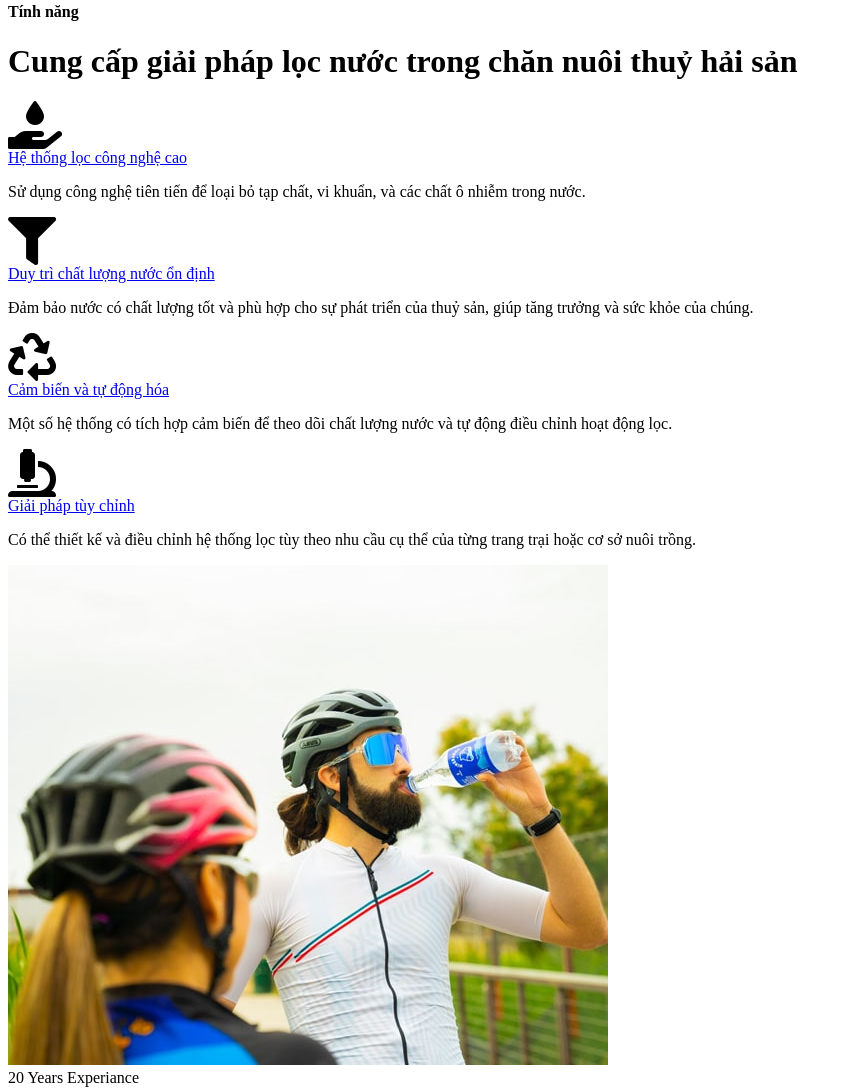
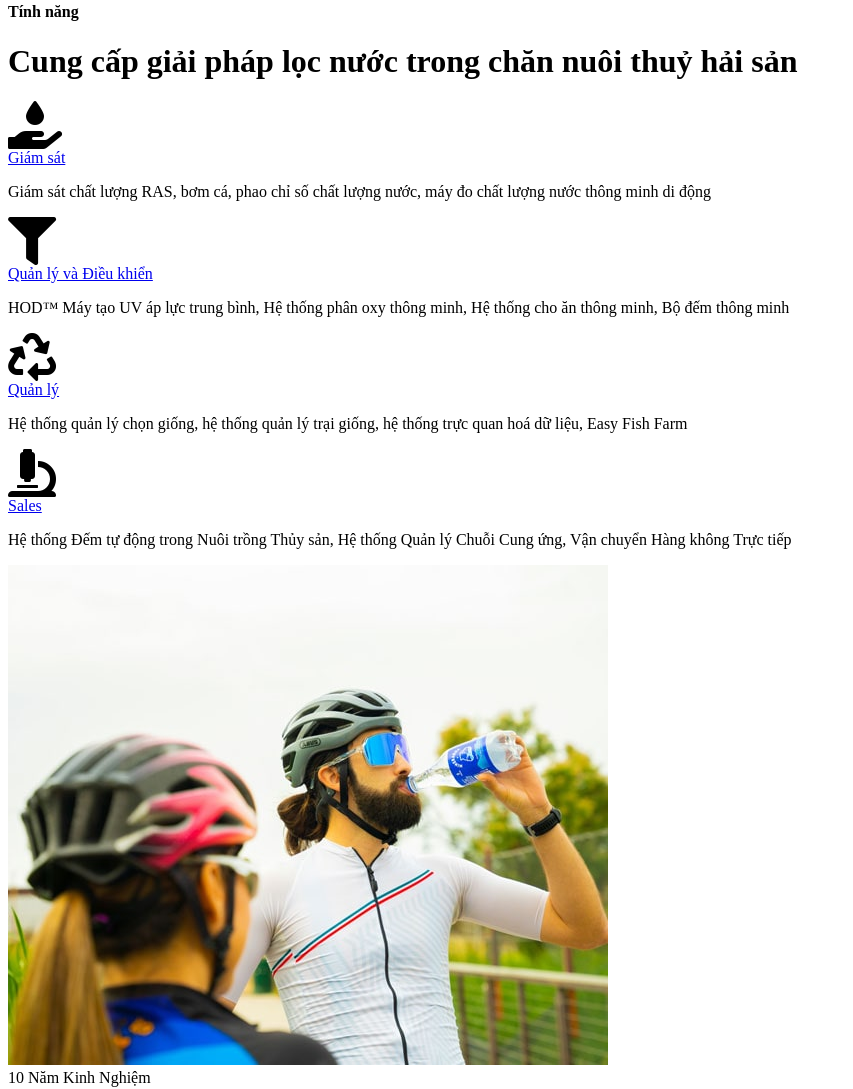
Before and after one commit to tnpham270994/hoanghai_aqua, a website built with Vite: page index.html in a window 1280 px wide. Shown: the part 1840-2929 px from the top of the page, without its empty margins (0-853 px from the left). Built offline with nearby package versions, Linux system fonts and the light colour scheme; files whose address does not match are found by name; a web font is replaced by a local one.

Commit message:
Modify service

```diff
--- a/index.html
+++ b/index.html
@@ -152,29 +152,29 @@
                     <div class=" col-md-6 col-lg-6 col-xl-3 wow fadeInUp" data-wow-delay="0.2s">
                         <div class="feature-item p-4">
                             <div class="feature-icon mb-3"><i class="fas fa-hand-holding-water text-white fa-3x"></i></div>
-                            <a href="#" class="h4 mb-3">Hệ thống lọc công nghệ cao</a>
-                            <p class="mb-3">Sử dụng công nghệ tiên tiến để loại bỏ tạp chất, vi khuẩn, và các chất ô nhiễm trong nước.</p>
+                            <a href="#" class="h4 mb-3">Giám sát</a>
+                            <p class="mb-3">Giám sát chất lượng RAS, bơm cá, phao chỉ số chất lượng nước, máy đo chất lượng nước thông minh di động</p>
                         </div>
                     </div>
                     <div class="col-md-6 col-lg-6 col-xl-3 wow fadeInUp" data-wow-delay="0.4s">
                         <div class="feature-item p-4">
                             <div class="feature-icon mb-3"><i class="fas fa-filter text-white fa-3x"></i></div>
-                            <a href="#" class="h4 mb-3">Duy trì chất lượng nước ổn định</a>
-                            <p class="mb-3">Đảm bảo nước có chất lượng tốt và phù hợp cho sự phát triển của thuỷ sản, giúp tăng trưởng và sức khỏe của chúng.</p>
+                            <a href="#" class="h4 mb-3">Quản lý và Điều khiển</a>
+                            <p class="mb-3">HOD™ Máy tạo UV áp lực trung bình, Hệ thống phân oxy thông minh, Hệ thống cho ăn thông minh, Bộ đếm thông minh</p>
                         </div>
                     </div>
                     <div class="col-md-6 col-lg-6 col-xl-3 wow fadeInUp" data-wow-delay="0.6s">
                         <div class="feature-item p-4">
                             <div class="feature-icon mb-3"><i class="fas fa-recycle text-white fa-3x"></i></div>
-                            <a href="#" class="h4 mb-3">Cảm biến và tự động hóa</a>
-                            <p class="mb-3">Một số hệ thống có tích hợp cảm biến để theo dõi chất lượng nước và tự động điều chỉnh hoạt động lọc.</p>
+                            <a href="#" class="h4 mb-3">Quản lý</a>
+                            <p class="mb-3">Hệ thống quản lý chọn giống, hệ thống quản lý trại giống, hệ thống trực quan hoá dữ liệu, Easy Fish Farm </p>
                         </div>
                     </div>
                     <div class="col-md-6 col-lg-6 col-xl-3 wow fadeInUp" data-wow-delay="0.8s">
                         <div class="feature-item p-4">
                             <div class="feature-icon mb-3"><i class="fas fa-microscope text-white fa-3x"></i></div>
-                            <a href="#" class="h4 mb-3">Giải pháp tùy chỉnh</a>
-                            <p class="mb-3">Có thể thiết kế và điều chỉnh hệ thống lọc tùy theo nhu cầu cụ thể của từng trang trại hoặc cơ sở nuôi trồng.</p>
+                            <a href="#" class="h4 mb-3">Sales</a>
+                            <p class="mb-3">Hệ thống Đếm tự động trong Nuôi trồng Thủy sản, Hệ thống Quản lý Chuỗi Cung ứng, Vận chuyển Hàng không Trực tiếp </p>
                         </div>
                     </div>
                 </div>
@@ -190,7 +190,7 @@
                     <div class="col-xl-6 wow fadeInLeft" data-wow-delay="0.2s">
                         <div class="about-img rounded h-100">
                             <img src="assets/img/about.jpg" class="img-fluid rounded h-100 w-100" style="object-fit: cover;" alt="">
-                            <div class="about-exp"><span>20 Years Experiance</span></div>
+                            <div class="about-exp"><span>10 Năm Kinh Nghiệm</span></div>
                         </div>
                     </div>
                     <div class="col-xl-6 wow fadeInRight" data-wow-delay="0.2s">
```
Also changed, not shown: about.html (+0 -1 lines), product-may-loc-nuoc.html (+8 -6 lines).
